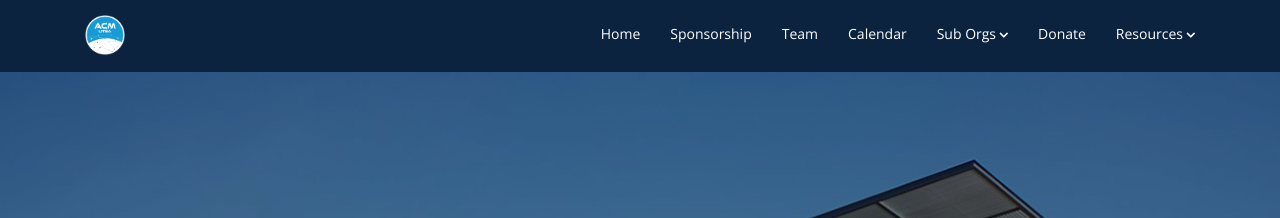
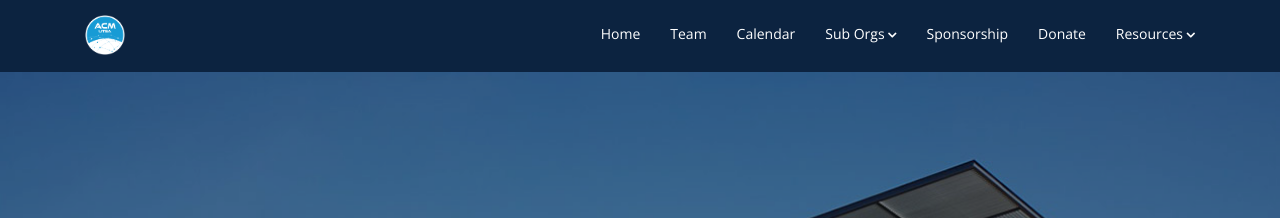
Before and after one commit to acmutsa/acmutsa.github.io, a Jekyll site: the page built from index.html, in a window 1280 px wide. Shown: the top 218 px of the page. Built offline with Jekyll 4.4.1, drawn with Linux system fonts in a browser that asks for light colours; nearby versions of some CDN libraries; the list of posts is cut into pages by our own code; some of the changed lines change nothing that is shown.

Commit message:
change navigation again

```diff
--- a/_includes/navbar.html
+++ b/_includes/navbar.html
@@ -12,7 +12,6 @@
       <!-- can add up to two layers of drop downs [class="drop-down"] -->
       <ul>
         <li class="active"><a href="{{ site.baseurl }}/">Home</a></li>
-        <li><a href="{{ site.baseurl }}{% link sponsorship.html %}">Sponsorship</a></li>
         <li><a href="{{ site.baseurl }}{% link team.html %}">Team</a></li>
         <li><a href="{{ site.baseurl }}{% link calendar.html %}">Calendar</a></li>
         <li class="drop-down"><a href="">Sub Orgs</a>
@@ -25,6 +24,7 @@
             <li><a href="#">Code Quantum</a></li>
           </ul>
         </li>
+        <li><a href="{{ site.baseurl }}{% link sponsorship.html %}">Sponsorship</a></li>
         <li><a href="{{ site.baseurl }}{% link donate.html %}">Donate</a></li>
         <li class="drop-down"><a href="">Resources</a>
           <ul>
```
Also changed, not shown: 8 other files.
